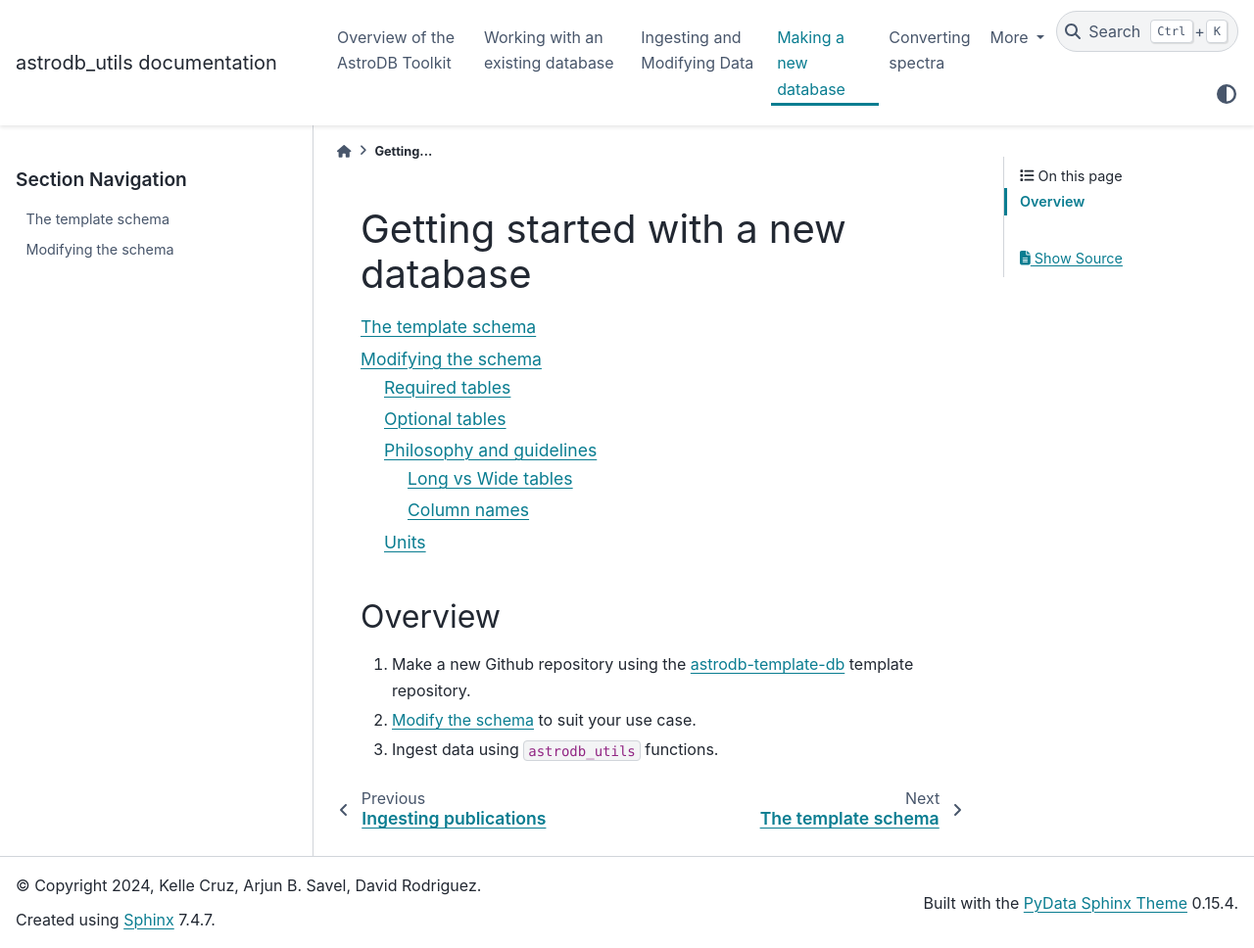
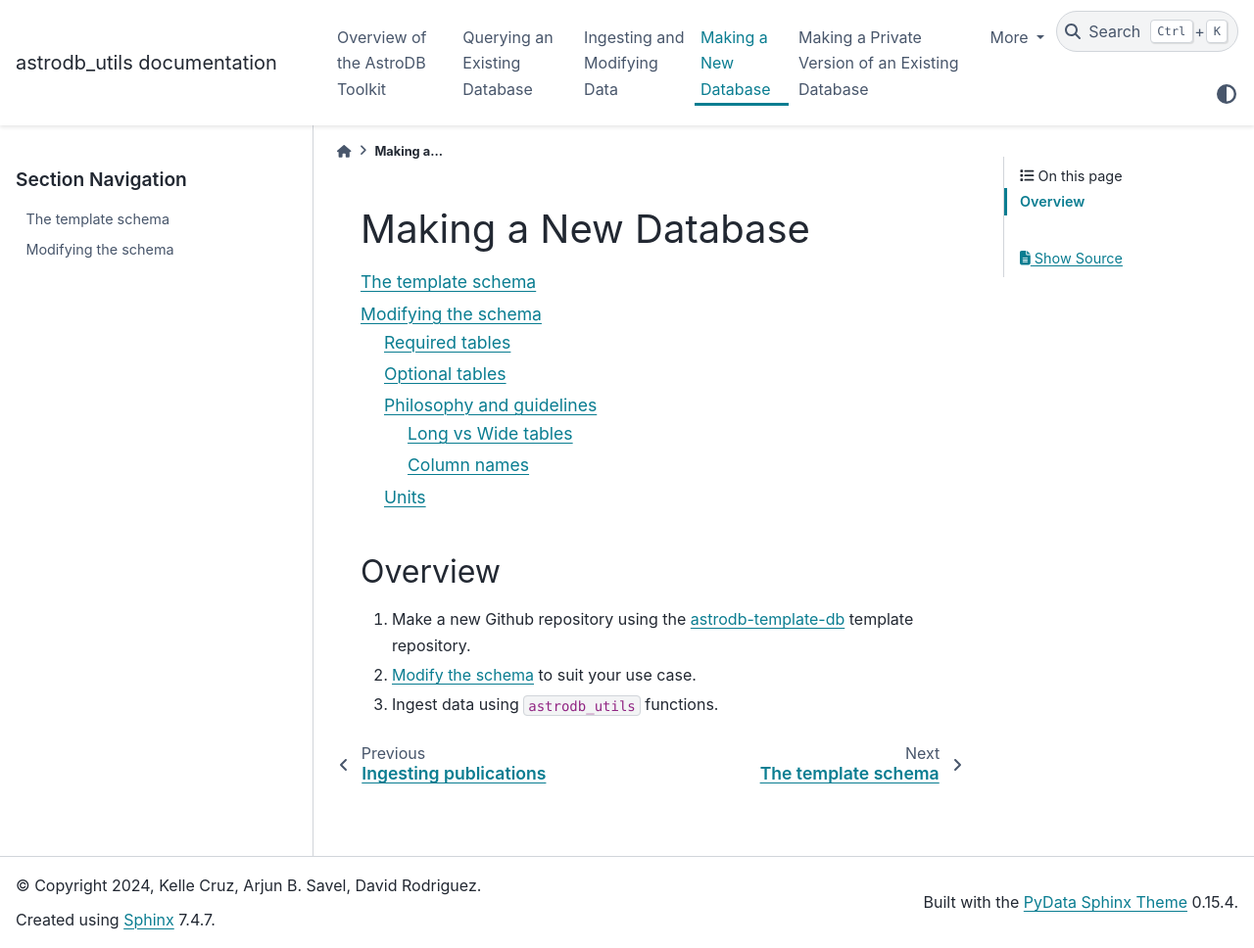
Before and after one commit to astrodbtoolkit/astrodb_utils, a Sphinx documentation site: the page built from docs/pages/make_new_db/getting_started_new_database.rst, in a window 1280 px wide and 968 px high. Shown: the whole window at 98% size. Built offline with Sphinx 7.4.7 and the PyData theme 0.15.4, drawn with Linux system fonts in a browser that asks for light colours; pages that are not in the unit, such as notebooks, are missing from menus; the version number could not be read and is left out.

Commit message:
More flat organization to improve visibility

```diff
--- a/docs/index.rst
+++ b/docs/index.rst
@@ -15,10 +15,10 @@ User Guide
    :maxdepth: 1
 
    Overview of the AstroDB Toolkit <pages/overview/organization>
-   pages/getting_started/index
-   Working with an existing database <pages/using_existing_db/index>
+   pages/querying_existing_db/index
    pages/ingesting/getting_started_ingesting
-   Making a new database <pages/make_new_db/getting_started_new_database>
+   pages/make_new_db/getting_started_new_database
+   pages/making_private_version
    pages/converting_spectra/converting_spectra
    pages/getting_help/index
    Developer documentation <pages/dev_docs/developer_installation>
--- a/docs/pages/make_new_db/getting_started_new_database.rst
+++ b/docs/pages/make_new_db/getting_started_new_database.rst
@@ -1,4 +1,4 @@
-Getting started with a new database
+Making a New Database
 ======================================
 
 .. toctree::
--- /dev/null
+++ b/docs/pages/making_private_version.rst
@@ -0,0 +1,2 @@
+Making a Private Version of an Existing Database
+================================================
--- /dev/null
+++ b/docs/pages/querying_existing_db/index.rst
@@ -0,0 +1,8 @@
+Querying an Existing Database
+==========================
+
+.. toctree::
+    :maxdepth: 2
+
+    getting_started/index
+    querying
--- a/docs/pages/using_existing_db/making_private_version.rst
+++ /dev/null
@@ -1,2 +0,0 @@
-Making a private version
-====================================
```
Also changed, not shown: docs/pages/ingesting/getting_started_ingesting.rst (+4 -7 lines), docs/pages/using_existing_db/index.rst (deleted, +0 -16 lines), docs/pages/querying_existing_db/getting_started/index.rst (renamed from docs/pages/using_existing_db/getting_started/index.rst), docs/pages/querying_existing_db/getting_started/installation.rst (renamed from docs/pages/using_existing_db/getting_started/installation.rst), docs/pages/querying_existing_db/querying.rst (renamed from docs/pages/using_existing_db/querying.rst).
